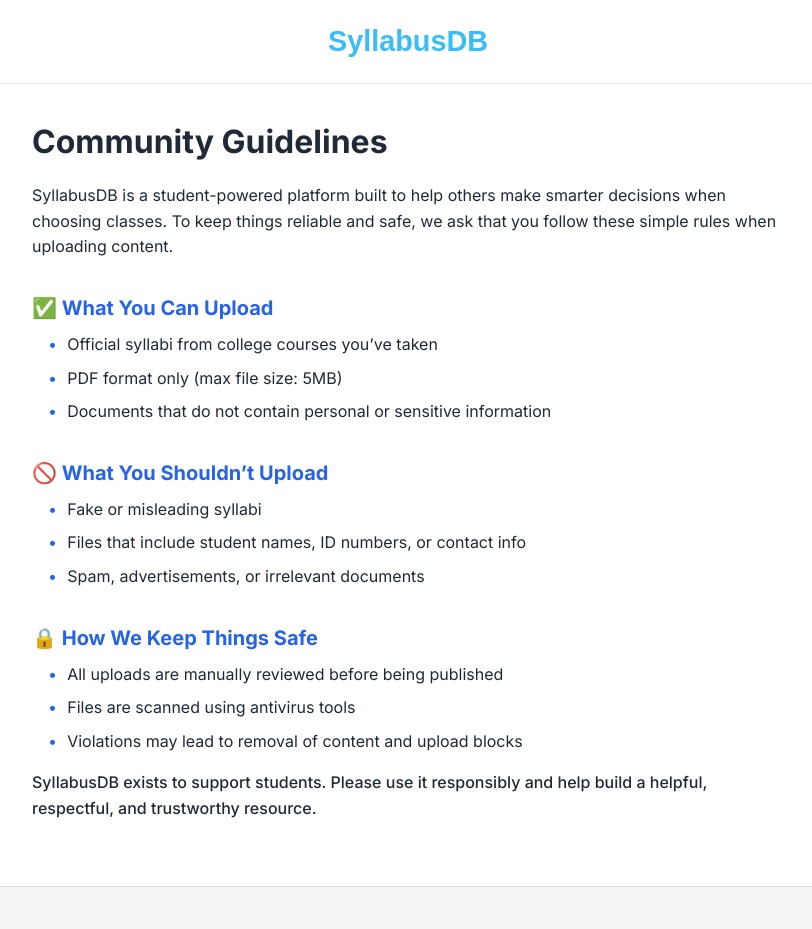
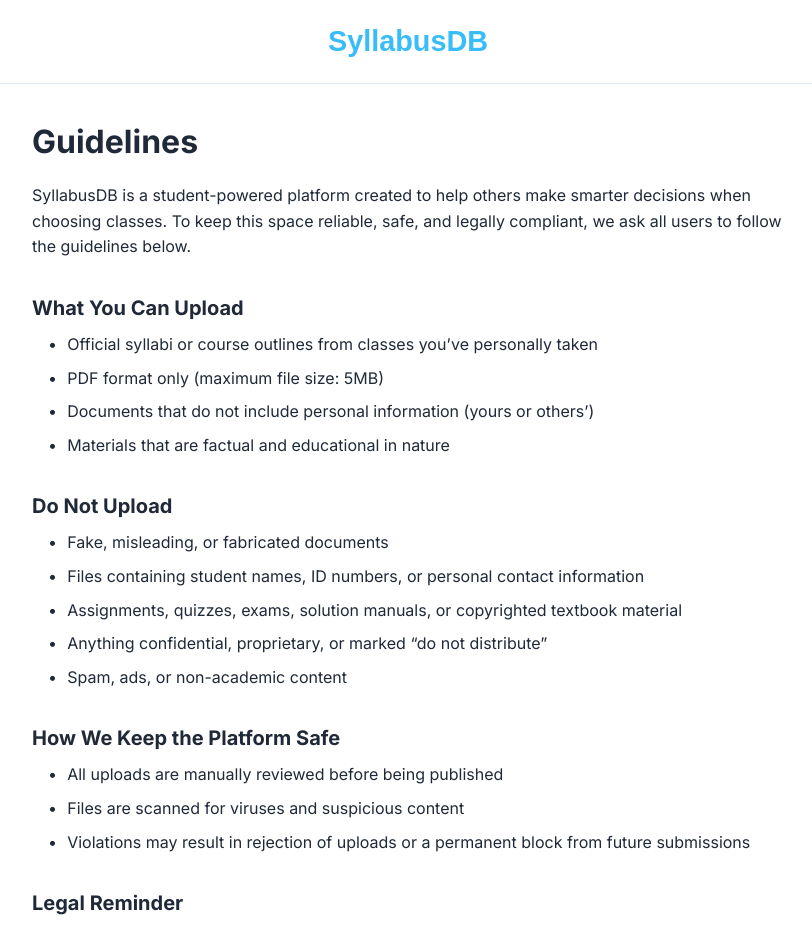
Before and after one commit to Nawang17/SyllabusDB, a React (Vite) app: page /guidelines in a window 1280 px wide. Shown: the top 929 px of the page, without its empty margins (232-1044 px from the left). Built offline with nearby package versions, Linux system fonts and the light colour scheme.

Commit message:
update AboutPage, GuidelinesPage, TakedownPage, and TermsOfService with content improvements and legal clarifications

```diff
--- a/src/pages/About/AboutPage.jsx
+++ b/src/pages/About/AboutPage.jsx
@@ -9,28 +9,48 @@
   return (
     <div className="about-page">
       <h1>About SyllabusDB</h1>
+
       <p>
-        SyllabusDB was created to solve a common problem students face: not
+        SyllabusDB was created to solve a problem every student has faced: not
         knowing what to expect from a class before registering. Course
-        descriptions are often vague, and there’s rarely a way to see things
-        like grading breakdowns, workload, or course structure in advance.
+        descriptions are often vague, and students rarely get to see real
+        details like grading breakdowns, assignments, or workload ahead of time.
+      </p>
+
+      <p>
+        That is why I built <strong>SyllabusDB</strong>, a simple and
+        open-access platform where students can upload and browse real syllabi
+        from courses they have taken. It is designed to make course planning
+        smarter, clearer, and more transparent.
+      </p>
+
+      <p>
+        There is no login, no paywall, and no data harvesting. Just
+        student-powered access to the information we all wish we had when
+        choosing classes.
+      </p>
+
+      <p>
+        If you have taken a course and still have the syllabus, consider
+        uploading it to help others. One small contribution can help many
+        students make better decisions.
+      </p>
+
+      <p>
+        SyllabusDB is non-commercial and operates in accordance with fair use
+        under Section 107 of U.S. copyright law. It focuses on factual,
+        educational content shared by students to benefit other students.
+      </p>
+
+      <p>
+        If you have questions, suggestions, or need to report an issue, feel
+        free to reach out at{" "}
+        <a href="mailto:katophh@gmail.com">katophh@gmail.com</a>.
       </p>
       <p>
-        That’s why I built <strong>SyllabusDB</strong>, a simple, open-access
-        platform where students can upload and browse real course syllabi. It's
-        designed to make course planning smarter and more transparent.
-      </p>
-      <p>
-        There’s no login, no paywall, just student-powered access to the
-        information we all wish we had before choosing classes.
-      </p>
-      <p>
-        If you’ve taken a course and have a syllabus, consider uploading it to
-        help others. A small contribution can make a big difference.
-      </p>
-      <p>
-        If you have questions, feedback, or spot an issue, feel free to reach
-        out at <a href="mailto:katophh@gmail.com">katophh@gmail.com</a>.
+        Please note: All syllabi on this site are for reference only. Course
+        content, grading policies, and schedules may change in future terms at
+        the discretion of the instructor.
       </p>
     </div>
   );
--- a/src/pages/GuidelinesPage/GuideLinesPage.css
+++ b/src/pages/GuidelinesPage/GuideLinesPage.css
@@ -16,7 +16,6 @@
 .guidelines-page h2 {
   font-size: 1.25rem;
   margin-top: 2rem;
-  color: #2563eb;
 }
 
 .guidelines-page p {
@@ -38,7 +37,6 @@
 
 .guidelines-list li::before {
   content: "•";
-  color: #2563eb;
   position: absolute;
   left: 0;
 }
--- a/src/pages/GuidelinesPage/GuideLinesPage.jsx
+++ b/src/pages/GuidelinesPage/GuideLinesPage.jsx
@@ -5,40 +5,74 @@
   useEffect(() => {
     window.scrollTo({ top: 0, behavior: "smooth" });
   }, []);
+
   return (
     <div className="guidelines-page">
-      <h1>Community Guidelines</h1>
+      <h1>Guidelines</h1>
       <p>
-        SyllabusDB is a student-powered platform built to help others make
-        smarter decisions when choosing classes. To keep things reliable and
-        safe, we ask that you follow these simple rules when uploading content.
+        SyllabusDB is a student-powered platform created to help others make
+        smarter decisions when choosing classes. To keep this space reliable,
+        safe, and legally compliant, we ask all users to follow the guidelines
+        below.
       </p>
 
-      <h2>✅ What You Can Upload</h2>
+      <h2>What You Can Upload</h2>
       <ul className="guidelines-list">
-        <li>Official syllabi from college courses you’ve taken</li>
-        <li>PDF format only (max file size: 5MB)</li>
-        <li>Documents that do not contain personal or sensitive information</li>
+        <li>
+          Official syllabi or course outlines from classes you’ve personally
+          taken
+        </li>
+        <li>PDF format only (maximum file size: 5MB)</li>
+        <li>
+          Documents that do not include personal information (yours or others’)
+        </li>
+        <li>Materials that are factual and educational in nature</li>
       </ul>
 
-      <h2>🚫 What You Shouldn’t Upload</h2>
+      <h2>Do Not Upload</h2>
       <ul className="guidelines-list">
-        <li>Fake or misleading syllabi</li>
-        <li>Files that include student names, ID numbers, or contact info</li>
-        <li>Spam, advertisements, or irrelevant documents</li>
+        <li>Fake, misleading, or fabricated documents</li>
+        <li>
+          Files containing student names, ID numbers, or personal contact
+          information
+        </li>
+        <li>
+          Assignments, quizzes, exams, solution manuals, or copyrighted textbook
+          material
+        </li>
+        <li>
+          Anything confidential, proprietary, or marked “do not distribute”
+        </li>
+        <li>Spam, ads, or non-academic content</li>
       </ul>
 
-      <h2>🔒 How We Keep Things Safe</h2>
+      <h2>How We Keep the Platform Safe</h2>
       <ul className="guidelines-list">
         <li>All uploads are manually reviewed before being published</li>
-        <li>Files are scanned using antivirus tools</li>
-        <li>Violations may lead to removal of content and upload blocks</li>
+        <li>Files are scanned for viruses and suspicious content</li>
+        <li>
+          Violations may result in rejection of uploads or a permanent block
+          from future submissions
+        </li>
       </ul>
 
+      <h2>Legal Reminder</h2>
+      <p>
+        Uploads to SyllabusDB should align with U.S. fair use guidelines under
+        Section 107. This means sharing for non-commercial, educational
+        purposes. We will promptly remove any content upon verified request from
+        a rights holder.
+      </p>
+
       <p className="guidelines-footer">
-        SyllabusDB exists to support students. Please use it responsibly and
-        help build a helpful, respectful, and trustworthy resource.
+        SyllabusDB exists to support students. Please use it responsibly, and
+        help grow a respectful, trustworthy, and useful resource for everyone.
       </p>
+      <i>
+        Keep in mind that syllabi are for informational use only. Instructors
+        may change the structure or requirements of a course in future
+        semesters.
+      </i>
     </div>
   );
 }
--- a/src/pages/TakeDown/TakeDownPage.jsx
+++ b/src/pages/TakeDown/TakeDownPage.jsx
@@ -11,50 +11,55 @@
       <h1>Takedown Policy</h1>
 
       <p>
-        SyllabusDB is a student-run platform created to help others make smarter
-        course decisions. We respect the rights of professors and universities
-        and will promptly remove any syllabus or material upon request.
+        SyllabusDB is a student-run platform created to help students make
+        smarter course decisions. We respect the rights of instructors and
+        institutions, and we will promptly remove any syllabus or document if
+        requested by a verified rights holder.
       </p>
 
       <h2>How to Request a Takedown</h2>
       <p>
-        If you're an instructor or university representative and would like a
-        document removed, please email us with:
+        If you're a professor, instructor, or university representative and
+        would like a document removed, please email us with the following:
       </p>
       <ul>
-        <li>Your name and role (for example, professor or administrator)</li>
-        <li>The course name and document in question</li>
-        <li>The exact page or URL</li>
+        <li>Your full name and your role (e.g. professor, administrator)</li>
+        <li>The course name and a description of the document in question</li>
+        <li>The exact page or URL where it appears</li>
       </ul>
       <p>
         📧 <strong>Contact:</strong> <code>katophh@gmail.com</code>
         <br />
-        Please include <strong>"DMCA Takedown"</strong> in the subject line.
+        Please include <strong>"DMCA Takedown"</strong> in the subject line for
+        faster review.
       </p>
 
       <h2>Student Uploads</h2>
       <p>
-        SyllabusDB relies on student contributions. If you upload a syllabus, we
-        assume it is something you received while taking the class and want to
-        share to help others.
+        SyllabusDB is powered by student contributions. If you upload a
+        syllabus, we assume it is a document you received as part of your own
+        course experience and that you’re sharing it to help others.
       </p>
-      <p>
-        Please do not upload:
-        <ul>
-          <li>Exams, quizzes, or assignments</li>
-          <li>Solution manuals or answer keys</li>
-          <li>
-            Publisher-owned content like textbook slides or paid resources
-          </li>
-          <li>Anything private, confidential, or copyrighted</li>
-        </ul>
-      </p>
+      <p>Do not upload any of the following:</p>
+      <ul>
+        <li>Exams, quizzes, or graded assignments</li>
+        <li>Solution manuals or answer keys</li>
+        <li>
+          Publisher-owned content such as textbook slides or paid resources
+        </li>
+        <li>Any materials marked confidential or private</li>
+      </ul>
 
       <h2>Fair Use Disclaimer</h2>
       <p>
-        We believe sharing syllabi to help with course planning qualifies as
-        fair use, especially when used non-commercially and in limited scope.
-        However, we always cooperate with takedown requests.
+        SyllabusDB operates under the fair use provisions of Section 107 of U.S.
+        Copyright Law. We share materials for non-commercial, educational
+        purposes to promote transparency in academic course planning.
+      </p>
+      <p>
+        We do not claim ownership of uploaded documents and always honor
+        takedown requests from rights holders. If you believe your material has
+        been posted improperly, reach out and we’ll remove it.
       </p>
     </div>
   );
--- a/src/pages/TermsOfService/TermsOfService.jsx
+++ b/src/pages/TermsOfService/TermsOfService.jsx
@@ -10,7 +10,7 @@
     <div className="terms-container">
       <h1>Terms of Service</h1>
       <p>
-        <strong>Last Updated:</strong> June 6, 2024
+        <strong>Last Updated:</strong> June 8, 2025
       </p>
 
       <section>
@@ -69,9 +69,15 @@
       <section>
         <h2>5. No Warranty</h2>
         <p>
-          We do our best to keep SyllabusDB accurate, safe, and up to date but
+          We do our best to keep SyllabusDB accurate, safe, and up to date, but
           we do not guarantee that all content is error-free, complete, or
           available at all times.
+        </p>
+        <p>
+          Syllabi provided on this site are for reference only. We do not
+          guarantee their accuracy, completeness, or applicability to future
+          semesters. Instructors may update, revise, or change their syllabi at
+          any time without notice.
         </p>
       </section>
 
@@ -101,6 +107,21 @@
           <strong>katophh@gmail.com</strong>
         </p>
       </section>
+      <section>
+        <h2>9. Fair Use Disclaimer</h2>
+        <p>
+          SyllabusDB operates under the fair use provisions of Section 107 of
+          the U.S. Copyright Act. The materials shared on this site are used for
+          non-commercial, educational purposes to help students make informed
+          course decisions.
+        </p>
+        <p>
+          We do not claim ownership of any uploaded syllabi and will promptly
+          remove any content if requested by the rights holder. Our goal is to
+          provide academic transparency and equitable access to course planning
+          resources.
+        </p>
+      </section>
     </div>
   );
 }
```
